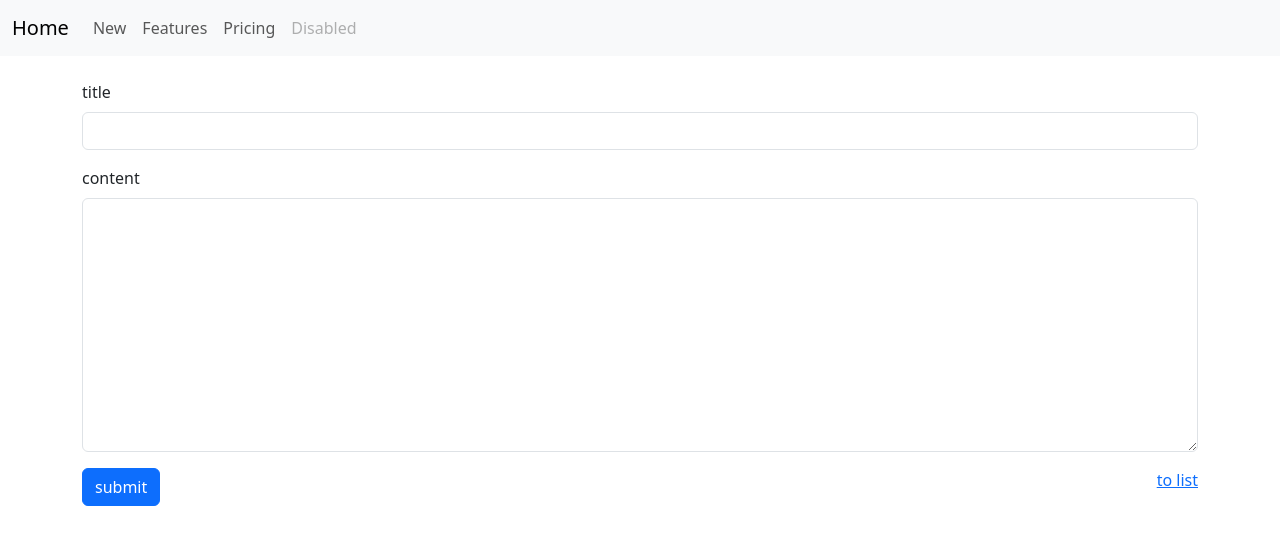
After one commit to Dhyeonle9/crud-board, a Django app: page /articles/new/ in a window 1280 px wide. The commit adds this page. Shown: the top 545 px of the page. Run offline with Django 4.2, Linux system fonts and the light colour scheme.

Commit message:
create기능 구현

```diff
--- a/articles/templates/detail.html
+++ b/articles/templates/detail.html
@@ -8,9 +8,9 @@
         <div class="card-body">
             {{ article.content }}
         </div>
-        <div class="card-footer">
+        <div class="card-footer d-flex justify-content-between">
             {{ article.created_at }}
-            <a href="{% url 'articles:index' %}">목록으로</a>
+            <a href="{% url 'articles:index' %}">to list</a>
         </div>
     </div>
 {% endblock %}
--- /dev/null
+++ b/articles/templates/new.html
@@ -0,0 +1,19 @@
+{% extends 'base.html'%}
+
+{% block body %}
+    <form action="{% url 'articles:create' %}" class="mt-4" method="POST">
+        {% csrf_token %}
+        <div class="mb-3">
+            <label for="title" class="form-label">title</label>
+            <input type="text" name="title" id="title" class="form-control">
+        </div>
+        <div class="mb-3">
+            <label for="content" class="form-label">content</label>
+            <textarea name="content" id="content" cols="30" rows="10" class="form-control"></textarea>
+        </div>
+        <div class="d-flex justify-content-between">
+            <input type="submit" value="submit" class="btn btn-primary">
+            <a href="{% url 'articles:index' %}">to list</a>
+        </div>
+    </form>
+{% endblock %}
--- a/articles/urls.py
+++ b/articles/urls.py
@@ -5,6 +5,7 @@ app_name = 'articles'
 
 urlpatterns = [
     path('', views.index, name='index'),
-    path('<int:id>/', views.detail, name='detail')
-
+    path('<int:id>/', views.detail, name='detail'),
+    path('new/', views.new, name='new'),
+    path('create/', views.create, name='create'),
 ]
--- a/articles/views.py
+++ b/articles/views.py
@@ -1,4 +1,4 @@
-from django.shortcuts import render
+from django.shortcuts import render, redirect
 from .models import Article
 
 def index(request):
@@ -16,3 +16,18 @@ def detail(request, id):
         'article': article,
     }
     return render(request, 'detail.html', context)
+
+def new(request):
+    return render(request, 'new.html')
+
+def create(request):
+    title = request.POST.get('title')
+    content = request.POST.get('content')
+
+    article = Article()
+    article.title = title
+    article.content = content
+    article.save()
+
+    # {% url 'articles:detail', id=article.id %}
+    return redirect('articles:detail', id=article.id)
--- a/board/settings.py
+++ b/board/settings.py
@@ -104,10 +104,10 @@ AUTH_PASSWORD_VALIDATORS = [
 # Internationalization
 # https://docs.djangoproject.com/en/4.2/topics/i18n/
 
-LANGUAGE_CODE = 'en-us'
+LANGUAGE_CODE = 'ko-kr'
 
-TIME_ZONE = 'UTC'
-
+# TIME_ZONE = 'UTC'
+TIME_ZONE = 'Asia/Seoul'
 USE_I18N = True
 
 USE_TZ = True
--- a/templates/base.html
+++ b/templates/base.html
@@ -12,14 +12,14 @@
 <body>
     <nav class="navbar navbar-expand-lg bg-body-tertiary">
         <div class="container-fluid">
-            <a class="navbar-brand" href="#">Navbar</a>
+            <a class="navbar-brand" href="{% url 'articles:index' %}">Home</a>
             <button class="navbar-toggler" type="button" data-bs-toggle="collapse" data-bs-target="#navbarNavAltMarkup"
                 aria-controls="navbarNavAltMarkup" aria-expanded="false" aria-label="Toggle navigation">
                 <span class="navbar-toggler-icon"></span>
             </button>
             <div class="collapse navbar-collapse" id="navbarNavAltMarkup">
                 <div class="navbar-nav">
-                    <a class="nav-link active" aria-current="page" href="#">Home</a>
+                    <a class="nav-link" href="{% url 'articles:new' %}">New</a>
                     <a class="nav-link" href="#">Features</a>
                     <a class="nav-link" href="#">Pricing</a>
                     <a class="nav-link disabled" aria-disabled="true">Disabled</a>
```
